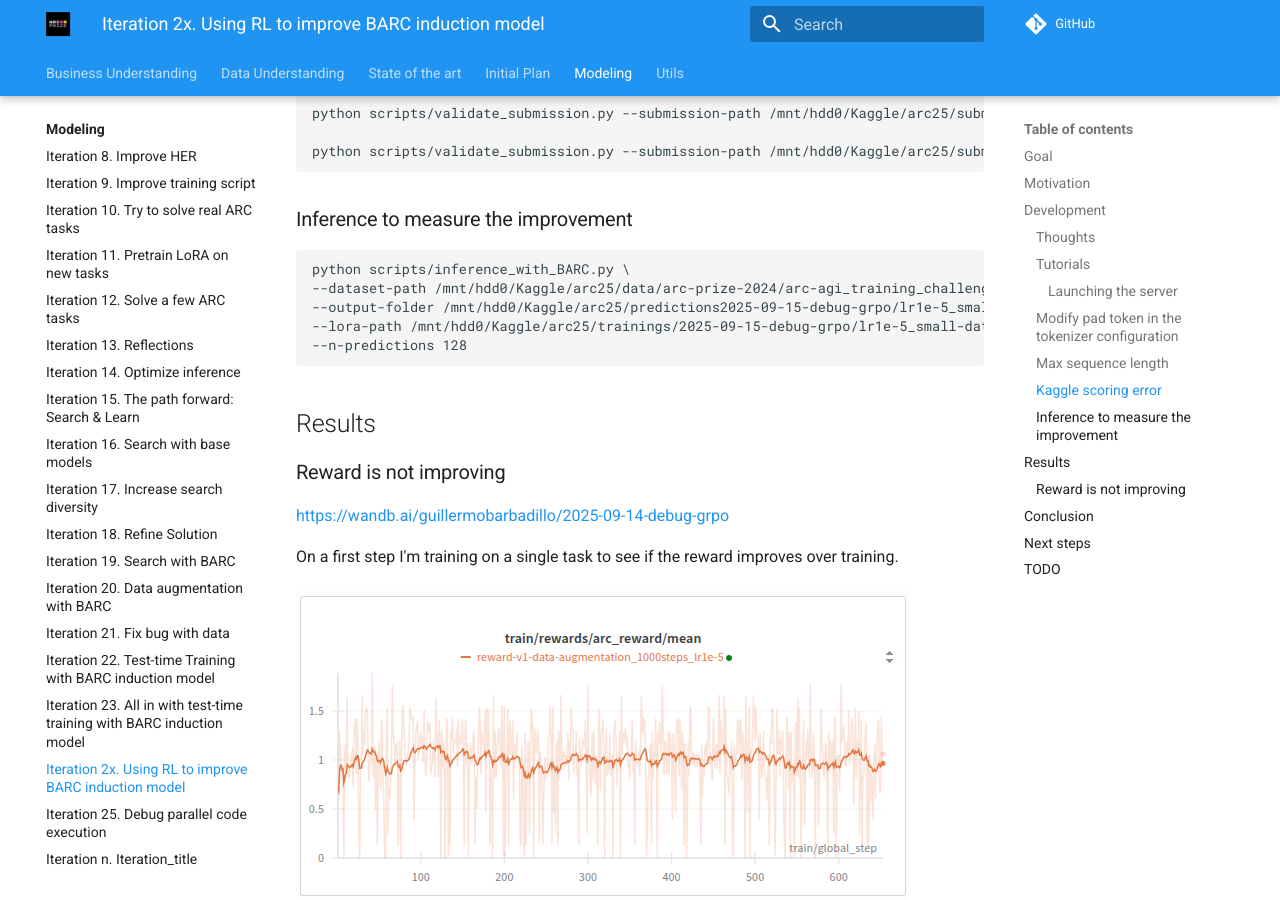
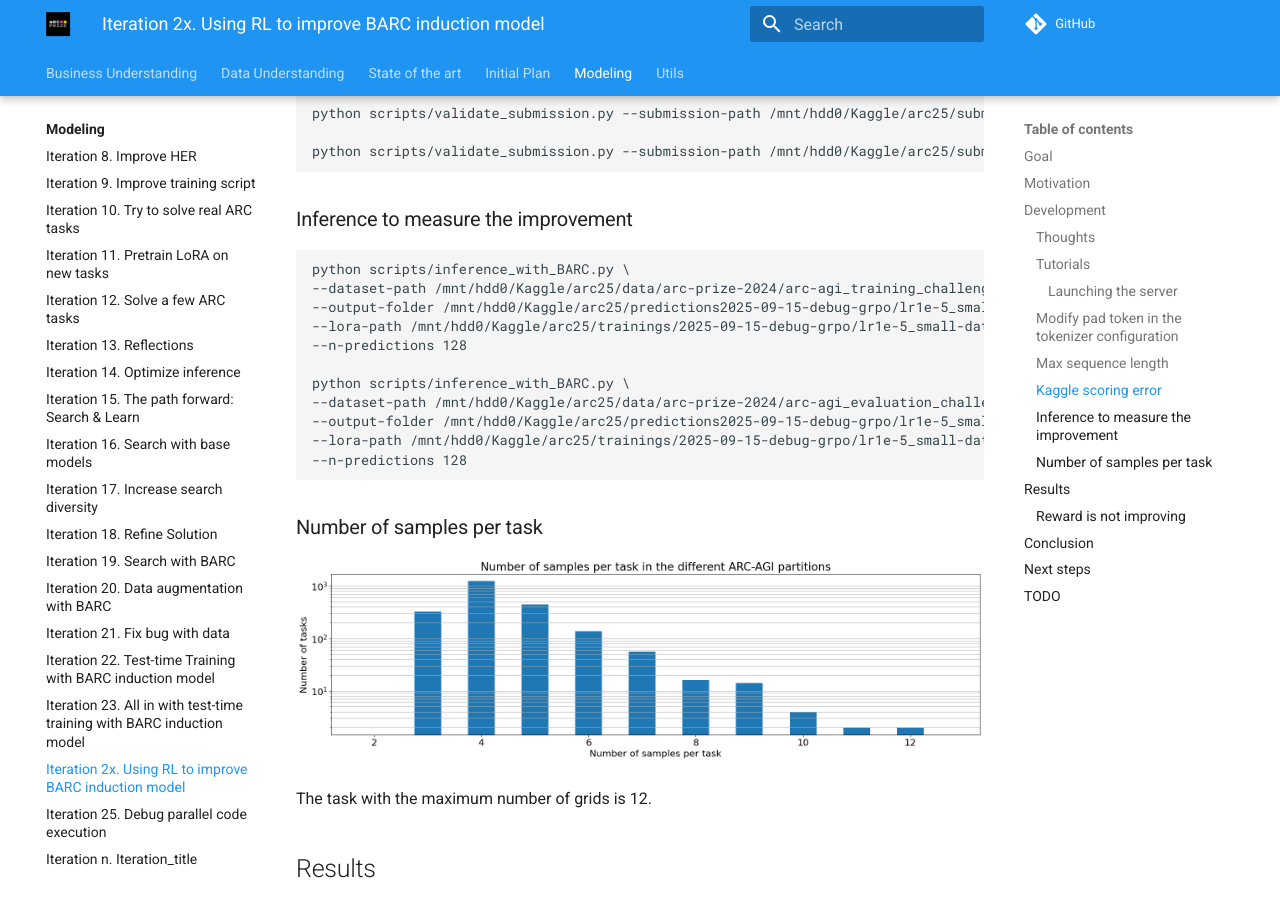
Before and after one commit to ironbar/arc25, an MkDocs documentation site: the page built from docs/modeling/Iteration_24_RL_BARC.md, in a window 1280 px wide and 900 px high, scrolled down 2695 px. Built offline with MkDocs 1.6.1 and Material for MkDocs 9.7.7, drawn with Linux system fonts in a browser that asks for light colours; comment, search, counter and statistics services are not loaded.

Commit message:
A task can have 12 samples

````diff
--- a/docs/modeling/Iteration_24_RL_BARC.md
+++ b/docs/modeling/Iteration_24_RL_BARC.md
@@ -119,7 +119,19 @@
 --output-folder /mnt/hdd0/Kaggle/arc25/predictions2025-09-15-debug-grpo/lr1e-5_small-dataset_80epochs_16gens_continue/training \
 --lora-path /mnt/hdd0/Kaggle/arc25/trainings/2025-09-15-debug-grpo/lr1e-5_small-dataset_80epochs_16gens_continue/checkpoint-5360 \
 --n-predictions 128
+
+python scripts/inference_with_BARC.py \
+--dataset-path /mnt/hdd0/Kaggle/arc25/data/arc-prize-2024/arc-agi_evaluation_challenges.json \
+--output-folder /mnt/hdd0/Kaggle/arc25/predictions2025-09-15-debug-grpo/lr1e-5_small-dataset_80epochs_16gens_continue/evaluation \
+--lora-path /mnt/hdd0/Kaggle/arc25/trainings/2025-09-15-debug-grpo/lr1e-5_small-dataset_80epochs_16gens_continue/checkpoint-5360 \
+--n-predictions 128
 ```
+
+### Number of samples per task
+
+![alt text](res/1758261277970_image.png)
+
+The task with the maximum number of grids is 12.
 
 ## Results
 
````
Also changed, not shown: docs/modeling/res/1758261277970_image.png (added), 1 other file.
